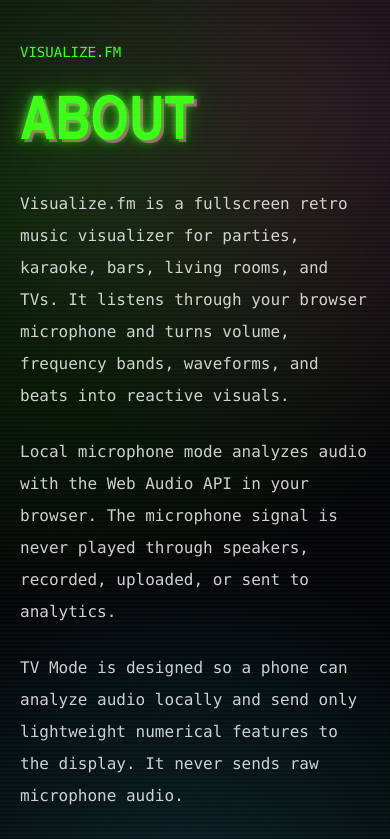
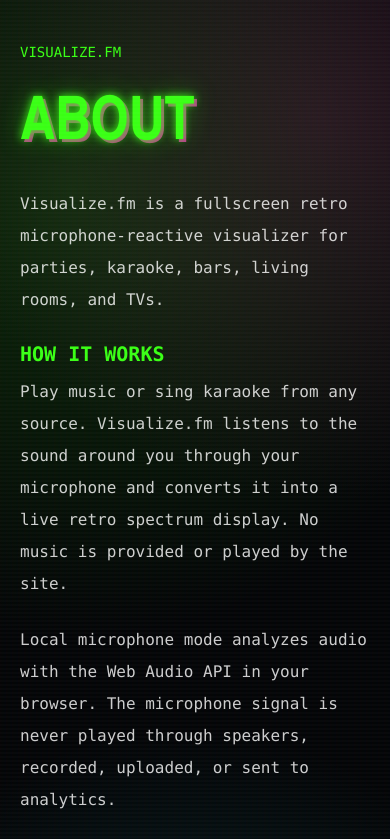
Before and after one commit to joshipras/neon-napkin, a Next.js app in the folder yankees-ticket-watcher/Winamp.viz/: page /about in a window 390 px wide. Shown: the top 839 px of the page. Built offline with nearby package versions, Linux system fonts and the light colour scheme; no server answers.

Commit message:
Clarify microphone visualizer purpose

```diff
--- a/yankees-ticket-watcher/Winamp.viz/app/about/page.tsx
+++ b/yankees-ticket-watcher/Winamp.viz/app/about/page.tsx
@@ -16,11 +16,20 @@
         </h1>
         <div className="mt-8 space-y-6 text-base leading-8 text-white/80">
           <p>
-            Visualize.fm is a fullscreen retro music visualizer for parties,
-            karaoke, bars, living rooms, and TVs. It listens through your browser
-            microphone and turns volume, frequency bands, waveforms, and beats
-            into reactive visuals.
+            Visualize.fm is a fullscreen retro microphone-reactive visualizer for
+            parties, karaoke, bars, living rooms, and TVs.
           </p>
+          <div>
+            <h2 className="text-xl font-black uppercase text-[#39ff14]">
+              How it works
+            </h2>
+            <p className="mt-2">
+              Play music or sing karaoke from any source. Visualize.fm listens to
+              the sound around you through your microphone and converts it into a
+              live retro spectrum display. No music is provided or played by the
+              site.
+            </p>
+          </div>
           <p>
             Local microphone mode analyzes audio with the Web Audio API in your
             browser. The microphone signal is never played through speakers,
--- a/yankees-ticket-watcher/Winamp.viz/app/page.tsx
+++ b/yankees-ticket-watcher/Winamp.viz/app/page.tsx
@@ -17,11 +17,23 @@
         <h1 className="pixel-title text-[clamp(4.2rem,15vw,13rem)] font-black leading-[0.82] text-[#39ff14]">
           VISUALIZE.FM
         </h1>
-        <p className="mt-6 text-xl font-bold uppercase text-white sm:text-3xl">
-          Turn any room into 1999.
+        <p className="mt-6 text-2xl font-black uppercase text-white sm:text-4xl">
+          TURN ANY ROOM INTO 1999
         </p>
+        <p className="mt-5 max-w-3xl text-base font-bold leading-7 text-white/86 sm:text-xl sm:leading-8">
+          Play music or sing karaoke nearby. This page listens through your
+          microphone and turns it into a retro visualizer -{" "}
+          <span className="text-[#ffb000]">it does not play audio.</span>
+        </p>
+        <div className="mt-5 flex flex-wrap items-center justify-center gap-2 text-[11px] font-black uppercase text-cyan-100 sm:text-xs">
+          <span className="bevel px-3 py-2">1. Play music / sing</span>
+          <span className="text-[#39ff14]">&gt;</span>
+          <span className="bevel px-3 py-2">2. Allow microphone</span>
+          <span className="text-[#39ff14]">&gt;</span>
+          <span className="bevel px-3 py-2">3. Put visualizer on TV</span>
+        </div>
 
-        <div className="mt-9 flex w-full max-w-3xl flex-col items-center gap-4 sm:flex-row sm:justify-center">
+        <div className="mt-7 flex w-full max-w-3xl flex-col items-center gap-4 sm:flex-row sm:justify-center">
           <Link
             className="bevel w-full px-7 py-5 text-center text-lg font-black uppercase text-[#39ff14] shadow-glow transition hover:scale-[1.02] hover:text-white sm:w-auto"
             href="/visualizer?source=mic"
@@ -41,6 +53,9 @@
             TV Mode
           </Link>
         </div>
+        <p className="mt-4 max-w-2xl text-sm font-bold leading-6 text-white/78">
+          Best on a TV or projector. Your microphone audio stays on your device.
+        </p>
 
         <div className="mt-5 flex flex-wrap justify-center gap-3 text-xs uppercase text-white/70">
           <span className="bevel px-3 py-2">Use microphone</span>
@@ -49,8 +64,7 @@
         </div>
 
         <p className="mt-6 max-w-2xl text-sm leading-6 text-white/72">
-          No audio is recorded or uploaded. Your microphone audio stays on your
-          device. Nothing is recorded.
+          Microphone audio stays on your device. Nothing is recorded or uploaded.
         </p>
         <p className="mt-4 max-w-2xl text-[11px] uppercase leading-5 text-white/42">
           Unofficial nostalgia project. Not affiliated with or endorsed by Winamp.
--- a/yankees-ticket-watcher/Winamp.viz/lib/siteUrl.ts
+++ b/yankees-ticket-watcher/Winamp.viz/lib/siteUrl.ts
@@ -1,7 +1,7 @@
 export const siteTitle = "Retro Audio Visualizer — Turn Any Room Into 1999";
 
 export const siteDescription =
-  "A free browser-based retro music visualizer. Turn on your microphone, play some music and enjoy a classic late-90s spectrum analyzer.";
+  "A retro microphone-reactive music visualizer for karaoke, parties and TVs. Play music nearby, turn on your mic and bring the Winamp nostalgia to any screen.";
 
 export function getSiteUrl() {
   const explicitUrl = process.env.NEXT_PUBLIC_SITE_URL;
```
Also changed, not shown: yankees-ticket-watcher/Winamp.viz/public/manifest.webmanifest, 1 other file (tests, documents, lock files or other folders).
